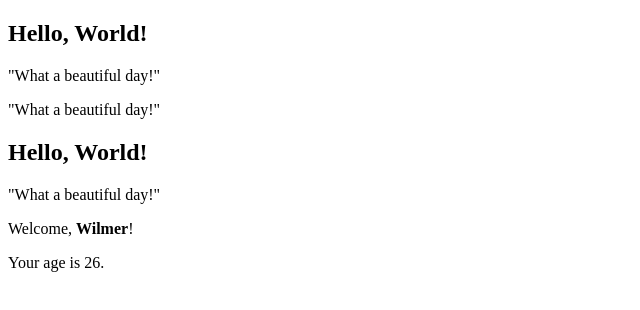
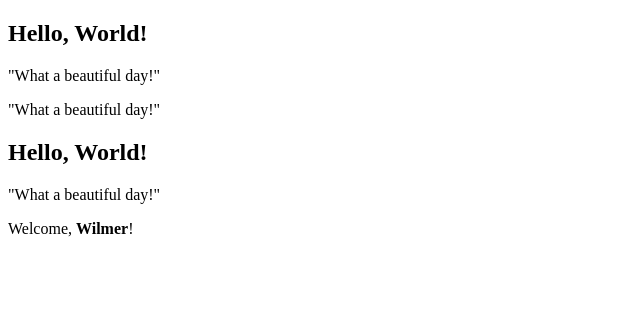
Before and after one commit to SalazarWilmer/EjerciciosDevelhope, a React (Vite) app in the folder REACT-WILMER/proyecto-vite/vite-project/: page / in a window 1280 px wide. Shown: the top 310 px of the page, without its empty margins (0-640 px from the left). Built offline with nearby package versions, Linux system fonts and the light colour scheme.

Commit message:
Ejercicio Conditional Rendering 21

```diff
--- a/REACT-WILMER/proyecto-vite/vite-project/src/App.jsx
+++ b/REACT-WILMER/proyecto-vite/vite-project/src/App.jsx
@@ -8,7 +8,7 @@ function App() {
       <Hello />
       <Message />
       <Hello />
-      <Welcome name={<strong>Wilmer</strong>} age={26} />
+      <Welcome name={<strong>Wilmer</strong>} age={16} />
     </div>
   );
 }
--- a/REACT-WILMER/proyecto-vite/vite-project/src/Ejercicios/Welcome.jsx
+++ b/REACT-WILMER/proyecto-vite/vite-project/src/Ejercicios/Welcome.jsx
@@ -4,7 +4,8 @@ const Welcome = (props) => {
   return (
     <div>
       <p>Welcome, {props.name || <strong>invitado</strong>}!</p>
-      {props.age && <Age age={props.age} />}
+
+      {props.age && props.age > 18 && <Age age={props.age} />}
     </div>
   );
 };
@@ -17,4 +18,10 @@ const Welcome = (props) => {
  * Respuesta al ejercicio 19: Para modificar el valor de la name de string a JSX y agregarle las etiquetas
  * <strog>, solamente debemos encerrar el texto que estaba dentro de las '' y eliminar esas comillas.
  */
+
+/**
+ * Respuesta al ejercicio 21: al modificar este componente welcome para que solo renderice el componente Age
+ * si se cumple con la condicion si es mayor de 18, agregamos esta condicion antes de llamar a nuestro componente
+ *
+ */
 export default Welcome;
```
